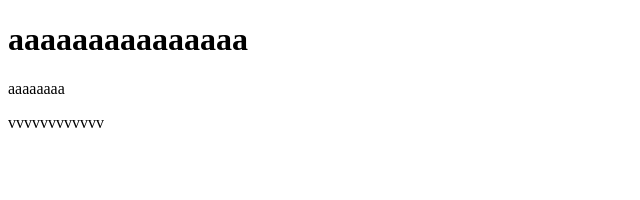
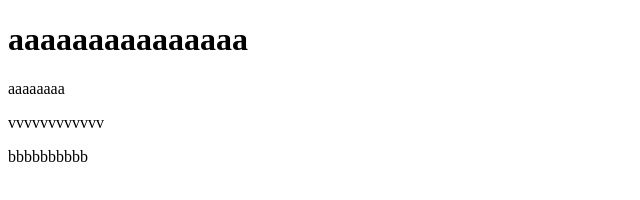
Before and after one commit to m0use-dev/lesson1, a plain HTML site: page index.html in a window 1280 px wide. Shown: the whole page, without its empty margins (0-640 px from the left). Drawn offline with Linux system fonts and the light colour scheme.

Commit message:
コメントBを追加

```diff
--- a/index.html
+++ b/index.html
@@ -9,5 +9,6 @@
     <h1>aaaaaaaaaaaaaaa</h1>
     <p>aaaaaaaa</p>
     <p>vvvvvvvvvvvv</p>
+    <p>bbbbbbbbbb</p>
 </body>
 </html>
```
